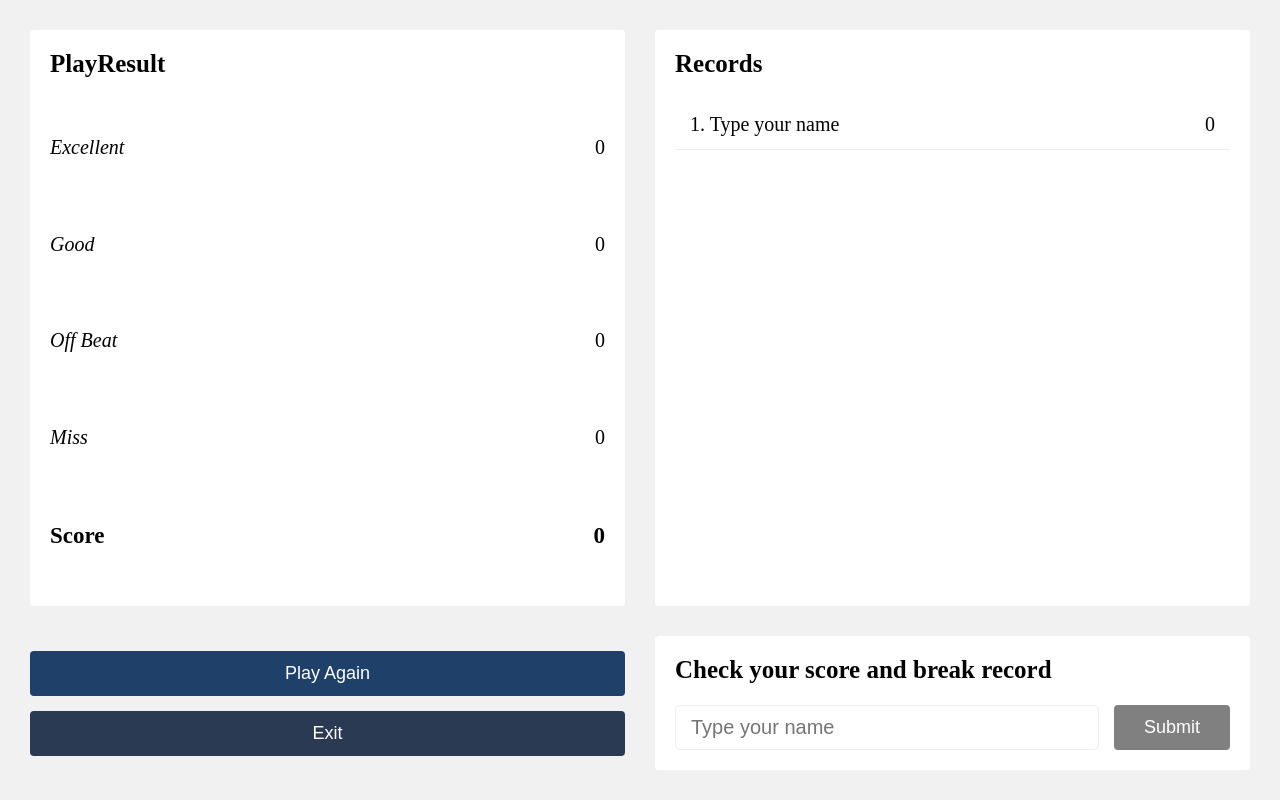
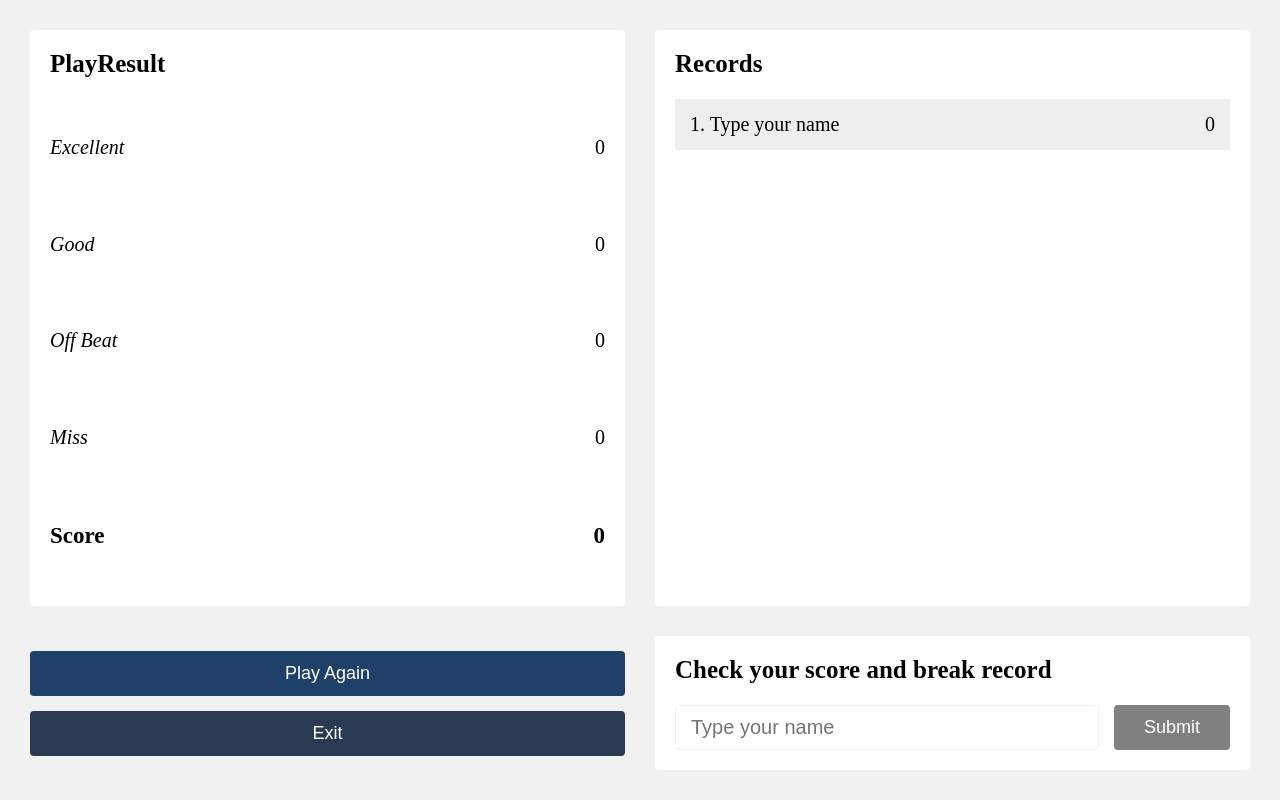
Before and after one commit to marco0212/O2damn, a React (Create React App) app: page / in a window 1280 px wide. Built offline with nearby package versions, Linux system fonts and the light colour scheme; no server answers.

Commit message:
feat: ResultScene에 필요한 쿼리와 뮤테이션을 연결한다

```diff
--- a/src/libs/feat-result/RecordForm/RecordForm.tsx
+++ b/src/libs/feat-result/RecordForm/RecordForm.tsx
@@ -9,6 +9,7 @@ type RecordFormProps = {
   loading: boolean;
   onChange(event: React.ChangeEvent<HTMLInputElement>): void;
   onSubmit(): void;
+  disabled?: boolean;
 };
 
 export const RecordForm: FC<PropsWithChildren<RecordFormProps>> = ({
@@ -17,6 +18,7 @@ export const RecordForm: FC<PropsWithChildren<RecordFormProps>> = ({
   loading,
   onSubmit: onSubmitProps,
   placeholder,
+  disabled,
 }) => {
   const onSubmit = (event: React.FormEvent<HTMLFormElement>) => {
     event.preventDefault();
@@ -24,13 +26,34 @@ export const RecordForm: FC<PropsWithChildren<RecordFormProps>> = ({
     onSubmitProps();
   };
 
+  const buttonText = () => {
+    if (disabled) {
+      return "Done";
+    }
+
+    if (loading) {
+      return "Loading";
+    }
+
+    return "Submit";
+  };
+
   return (
     <Container>
       <Paper title="Check your score and break record">
         <Form onSubmit={onSubmit}>
-          <Input value={value} onChange={onChange} placeholder={placeholder} />
-          <Button color="primary" loading={loading} disabled={!value}>
-            {loading ? "Loading" : "Submit"}
+          <Input
+            value={value}
+            onChange={onChange}
+            placeholder={placeholder}
+            readOnly={disabled}
+          />
+          <Button
+            color="primary"
+            loading={loading}
+            disabled={!value || disabled}
+          >
+            {buttonText()}
           </Button>
         </Form>
       </Paper>
--- a/src/libs/feat-result/RecordList/RecordList.tsx
+++ b/src/libs/feat-result/RecordList/RecordList.tsx
@@ -3,37 +3,35 @@ import { bind } from "@libs/util-structure";
 import styled from "styled-components";
 import { useRecordList } from "./useRecordList";
 
-export const RecordList = bind(useRecordList, ({ username, score }) => {
-  return (
+export const RecordList = bind(useRecordList, ({ listRef, records }) => (
   <Paper title="Records">
-      <List>
-        {[null].map((record, index) => (
-          <ListItem>
+    <List ref={listRef}>
+      {records.map((record, index) => (
+        <ListItem key={record.id} active={!record.id}>
           <Username>
             {`${++index}. `}
-              {username || "Type your name"}
+            {record.username || "Type your name"}
           </Username>
-            <span>{score}</span>
+          <span>{record.score}</span>
         </ListItem>
       ))}
     </List>
   </Paper>
-  );
-});
+));
 
 const List = styled.ul`
-  max-height: 284px;
-  flex: 1;
+  flex: 1 0 0;
   overflow-y: scroll;
 `;
 
-const ListItem = styled.li`
+const ListItem = styled.li<{ active: boolean }>`
   padding: 0 15px;
   display: flex;
   justify-content: space-between;
   border-bottom: 1px solid #eee;
   line-height: 50px;
   font-size: 20px;
+  background-color: ${(props) => (props.active ? `#eee` : "none")};
 `;
 
 const Username = styled.div`
--- a/src/libs/feat-result/RecordList/useRecordList.ts
+++ b/src/libs/feat-result/RecordList/useRecordList.ts
@@ -1,11 +1,22 @@
-import { usePlayContext } from "@libs/provider-play";
+import type { Record } from "@libs/constructor-model";
+import { useEffect, useRef } from "react";
 
 type UseRecordListProps = {
-  username: string;
+  records: Record[];
 };
 
-export function useRecordList({ username }: UseRecordListProps) {
-  const { score } = usePlayContext();
+export function useRecordList({ records }: UseRecordListProps) {
+  const listRef = useRef<HTMLUListElement>(null);
 
-  return { score, username };
+  useEffect(() => {
+    const element = listRef.current;
+
+    if (!element) {
+      return;
+    }
+
+    element.scrollIntoView({ behavior: "smooth" });
+  }, []);
+
+  return { listRef, records };
 }
--- a/src/libs/feat-result/Records/Records.tsx
+++ b/src/libs/feat-result/Records/Records.tsx
@@ -5,16 +5,17 @@ import { RecordList } from "../RecordList";
 
 export const Records = bind(
   useRecords,
-  ({ username, setUsername, loading, addRecord }) => {
+  ({ username, setUsername, loading, addRecord, records, mutationCalled }) => {
     return (
       <>
-        <RecordList username={username} />
+        <RecordList records={records} />
         <RecordForm
           value={username}
           placeholder="Type your name"
           onChange={(event) => setUsername(event.currentTarget.value)}
           onSubmit={addRecord}
           loading={loading}
+          disabled={mutationCalled}
         />
       </>
     );
--- /dev/null
+++ b/src/libs/feat-result/Records/operation/index.ts
@@ -0,0 +1 @@
+export { useRecordListQuery } from "./useRecordListQuery";
--- /dev/null
+++ b/src/libs/feat-result/Records/operation/useAddRecordMutation.ts
@@ -0,0 +1,24 @@
+import { useBackendContext } from "@libs/provider-backend";
+import type { Record } from "@libs/constructor-model";
+import { useCallback, useRef, useState } from "react";
+
+export function useAddRecordMutation(): [
+  (songId: string, newRecord: Omit<Record, "id">) => Promise<void>,
+  { loading: boolean; called: boolean }
+] {
+  const calledRef = useRef(false);
+  const { recordService } = useBackendContext();
+  const [loading, setLoading] = useState(false);
+
+  const mutation = useCallback(
+    async (songId: string, newRecord: Omit<Record, "id">) => {
+      setLoading(true);
+      await recordService.addRecord(songId, newRecord);
+      setLoading(false);
+      calledRef.current = true;
+    },
+    [recordService]
+  );
+
+  return [mutation, { loading, called: calledRef.current }];
+}
--- /dev/null
+++ b/src/libs/feat-result/Records/operation/useRecordListQuery.ts
@@ -0,0 +1,36 @@
+import { useBackendContext } from "@libs/provider-backend";
+import type { Record } from "@libs/constructor-model";
+import { useEffect, useState } from "react";
+import { usePlayContext } from "@libs/provider-play";
+
+export function useRecordListQuery() {
+  const [loading, setLoading] = useState(false);
+  const { recordService } = useBackendContext();
+  const [records, setRecords] = useState<Record[]>([]);
+  const { song } = usePlayContext();
+
+  useEffect(() => {
+    if (!song) {
+      return;
+    }
+
+    const unsubscribe = recordService.watchRecords(
+      song.id,
+      (incomingRecords) => {
+        if (!incomingRecords) {
+          return;
+        }
+
+        setLoading(true);
+        setRecords(incomingRecords);
+        setLoading(false);
+      }
+    );
+
+    return () => {
+      unsubscribe();
+    };
+  }, [recordService, song]);
+
+  return { records, loading };
+}
--- a/src/libs/feat-result/Records/useRecords.ts
+++ b/src/libs/feat-result/Records/useRecords.ts
@@ -1,19 +1,42 @@
+import { Record } from "@libs/constructor-model";
 import { usePlayContext } from "@libs/provider-play";
-import { useState } from "react";
+import { useCallback, useMemo, useState } from "react";
+import { useRecordListQuery } from "./operation";
+import { useAddRecordMutation } from "./operation/useAddRecordMutation";
 
 export function useRecords() {
   const [username, setUsername] = useState("");
-  const { score } = usePlayContext();
-  const [loading, setLoading] = useState(false);
+  const { score, song } = usePlayContext();
+  const { records } = useRecordListQuery();
+  const [addRecordMutation, { called: mutationCalled, loading }] =
+    useAddRecordMutation();
 
-  const addRecord = async () => {
-    setLoading(true);
+  const presentedRecords = useMemo(() => {
+    const nowPlayingRecord: Record = {
+      username,
+      score,
+      id: "",
+    };
 
-    // request mutating data
-    console.log({ score, username });
+    const result = mutationCalled ? records : [nowPlayingRecord, ...records];
 
-    setLoading(false);
+    return result.sort((prev, next) => next.score - prev.score);
+  }, [mutationCalled, records, score, username]);
+
+  const addRecord = useCallback(() => {
+    if (!song || mutationCalled) {
+      return;
+    }
+
+    addRecordMutation(song.id, { score, username });
+  }, [addRecordMutation, mutationCalled, score, song, username]);
+
+  return {
+    username,
+    setUsername,
+    loading,
+    addRecord,
+    records: presentedRecords,
+    mutationCalled,
   };
-
-  return { username, setUsername, loading, addRecord };
 }
```
Lines whose indentation alone changed are shown as unchanged.
